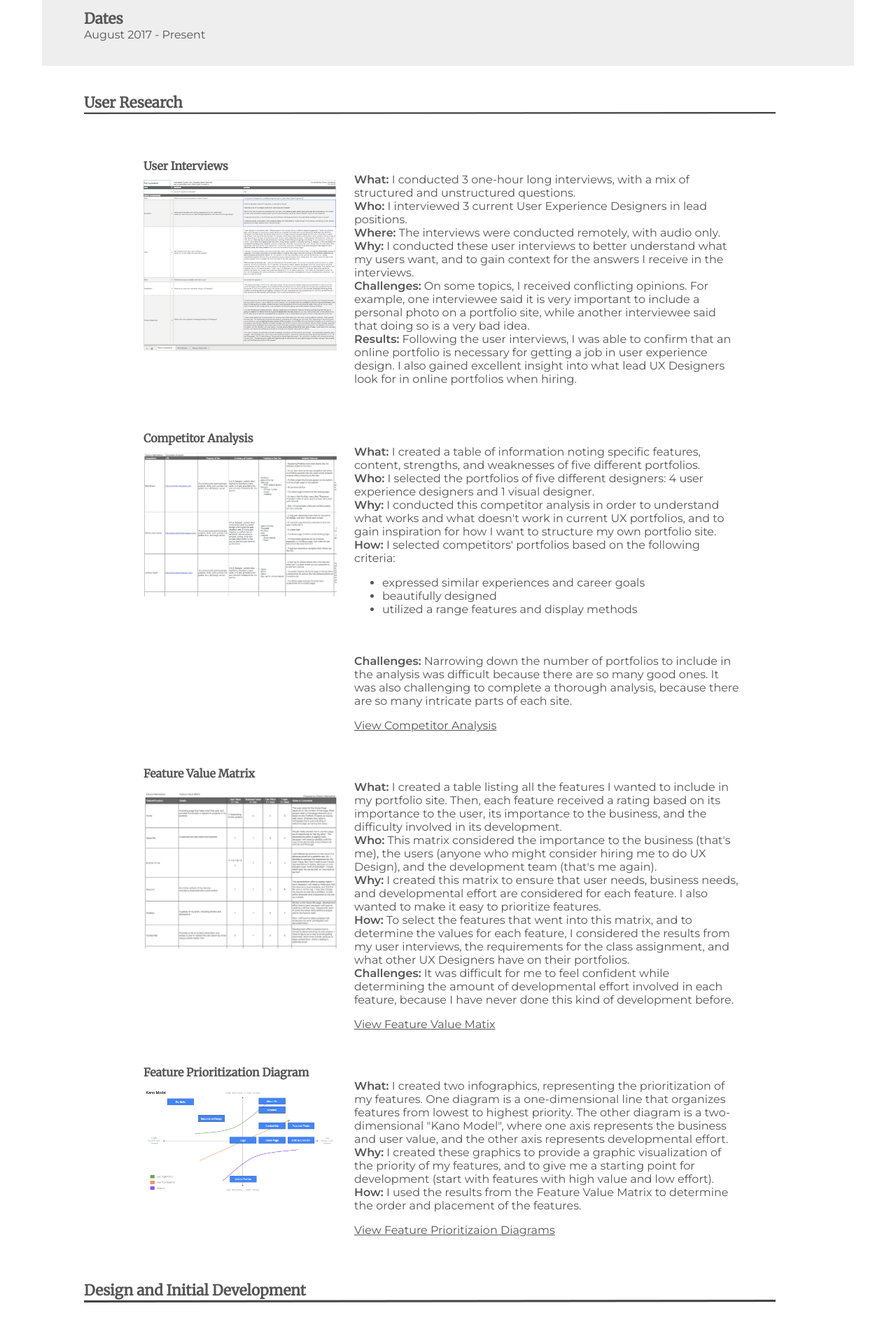
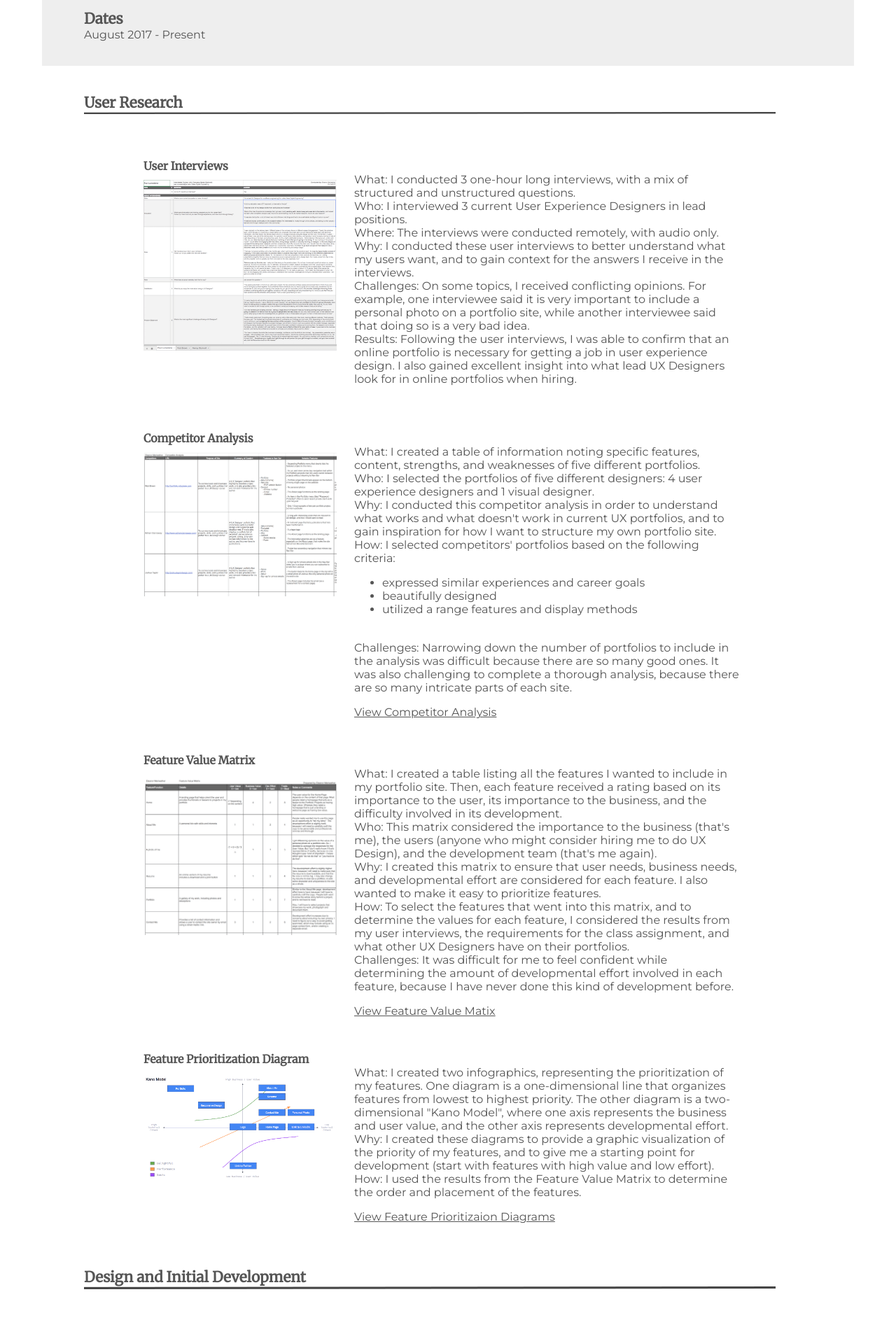
Before and after one commit to emeriwether/emeriwether.github.io, a Jekyll site: the page built from project1.html, in a window 1280 px wide. Shown: the part 669-2575 px from the top of the page at 70% size. Built offline with Jekyll 4.4.1, drawn with Linux system fonts in a browser that asks for light colours; some of the changed text lies outside the part shown.

Commit message:
ct prev commit

```diff
--- a/css/styles.css
+++ b/css/styles.css
@@ -156,7 +156,8 @@
 article.PortfolioWebsite div p { padding-top: 20px; }
 article.PortfolioWebsite div img { width: 100%; }
 
-article.PortfolioWebsite p span { font-weight: 600; }
+article.PortfolioWebsite p span.bold { font-weight: 600; }
+article.PortfolioWebsite p span.underline { text-decoration: underline; }
 article.PortfolioWebsite section h3 { margin-top: 30px;}
 article.PortfolioWebsite section h4 { margin-bottom: 10px; }
 
--- a/project1.html
+++ b/project1.html
@@ -62,7 +62,7 @@
                 <li>utilized a range features and display methods</li>
             </ul>
 
-            <p><br><span>Challenges:</span> Narrowing down the number of portfolios to include in the analysis was difficult because there are so many good ones. It was also challenging to complete a thorough analysis, because there are so many intricate parts of each site.
+            <p><span>Challenges:</span> Narrowing down the number of portfolios to include in the analysis was difficult because there are so many good ones. It was also challenging to complete a thorough analysis, because there are so many intricate parts of each site.
             </p>
             <a href="https://docs.google.com/a/uci.edu/spreadsheets/d/1C2CqOQPgCgStAYtu2kiBiclCJzlUj45RJLi2FA_Loyo/edit?usp=sharing" target="_blank">View Competitor Analysis</a>
             </div>
@@ -98,7 +98,7 @@
             <div class="description">
                 <p><span>What:</span> I created two infographics, representing the prioritization of my features. One diagram is a one-dimensional line that organizes features from lowest to highest priority. The other diagram is a two-dimensional "Kano Model", where one axis represents the business and user value, and the other axis represents developmental effort.
 
-                <br><span>Why:</span> I created these graphics to provide a graphic visualization of the priority of my features, and to give me a starting point for development (start with features with high value and low effort).
+                <br><span>Why:</span> I created these diagrams to provide a graphic visualization of the priority of my features, and to give me a starting point for development (start with features with high value and low effort).
 
                 <br><span>How:</span> I used the results from the Feature Value Matrix to determine the order and placement of the features.
                 </p>
@@ -182,7 +182,7 @@
 
                 <br><span>How:</span> I created the user stories by listing the main features on each page, and then breaking down each feature into individual tasks. Then, using the results from my user interviews, I considered why users would want to complete each task. I also used my own intuition and experience to determine why users would want to complete tasks.
 
-                <br><span>Challenges:</span> It was difficult to place myself in the position of a UX Hiring manager, since I have never actually been in that role. I do worry that I have made some assumptions that would not align with the real users' goals. However, I tried my best to consult the results of my user interviews.
+                <br><span>Challenges:</span> It was difficult to place myself in the position of a UX Hiring manager, since I have never actually been in that role. I do worry that I have made some assumptions that would not align with the real users' goals. However, I tried my best to consult the results of my user interviews, so that my answers are grounded in real users' experiences.
                 </p>
                 <a href="https://docs.google.com/a/uci.edu/spreadsheets/d/1awko-6svazZkkQWQgN8jXIbY1N04VmwyM570FYcg0gw/edit?usp=sharing" target="_blank">View User Stories</a>
             </div>
@@ -228,7 +228,7 @@
                     <li>Finally, Test 5 was a click test, asking users to click on where they would go to get ahold of me on the "Contact" page. </li>
                 </ul>
 
-                <p><br><span>Who:</span> I recruited participants myself from a pool of family and friends. About half of the participants were already familiar with the site. The participants had a wide range of careers and technical experience.
+                <p><span>Who:</span> I recruited participants myself from a pool of family and friends. About half of the participants were already familiar with the site. The participants had a wide range of careers and technical experience.
 
                 <br><span>Where:</span> I created my tests on usabilityhub.com, and then emailed or messaged participants with the links to each test.
 
```
Also changed, not shown: other parts of project1.html (+3 -3 lines).
